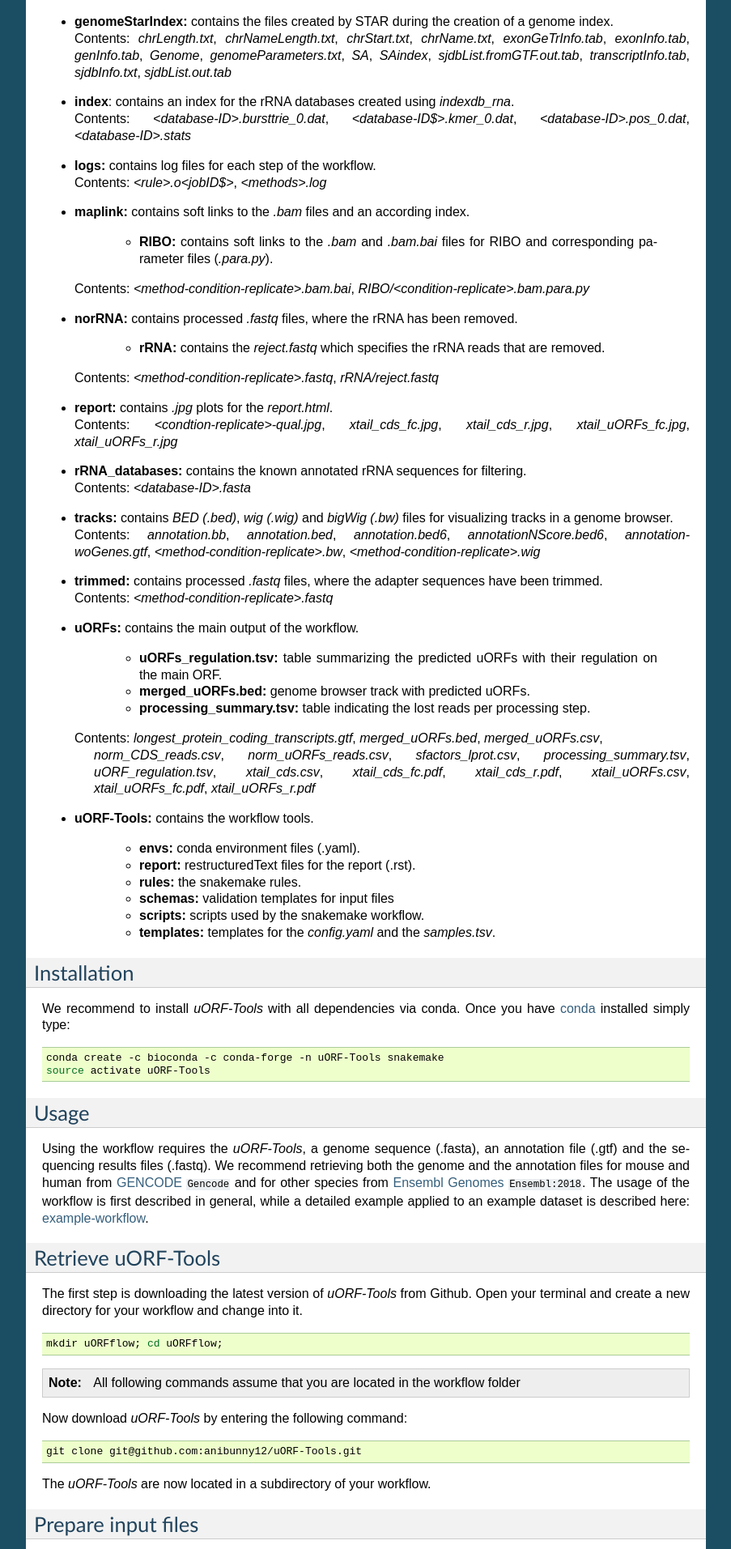
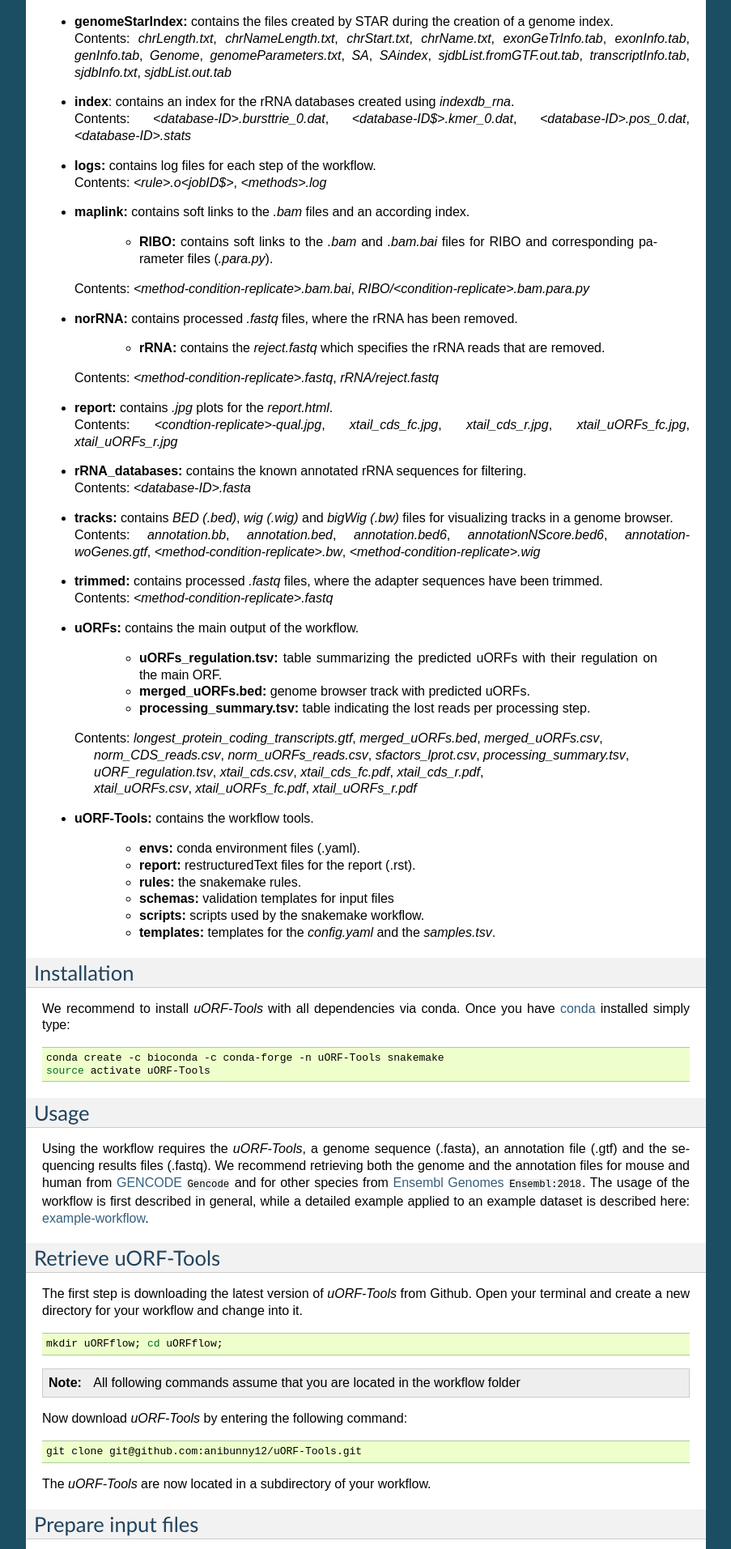
Before and after one commit to RickGelhausen/uORF-Tools_ReadTheDocs, a Sphinx documentation site: the page built from docs/source/overview.rst, in a window 1280 px wide. Shown: the part 1737-3650 px from the top of the page at 81% size, without its empty margins (198-1101 px from the left). Built offline with Sphinx 7.4.7, drawn with Linux system fonts in a browser that asks for light colours; cross-references to code outside the pages are shown as plain code.

Commit message:
Completing directory table

```diff
--- a/docs/source/overview.rst
+++ b/docs/source/overview.rst
@@ -82,7 +82,9 @@
 	- **processing_summary.tsv:** table indicating the lost reads per processing step.
 
   | Contents: *longest_protein_coding_transcripts.gtf*, *merged_uORFs.bed*, *merged_uORFs.csv*,
-  |                       *norm_CDS_reads.csv*, *norm_uORFs_reads.csv*, *sfactors_lprot.csv*, *processing_summary.tsv*, *uORF_regulation.tsv*, *xtail_cds.csv*, *xtail_cds_fc.pdf*, *xtail_cds_r.pdf*, *xtail_uORFs.csv*, *xtail_uORFs_fc.pdf*, *xtail_uORFs_r.pdf*
+  |           *norm_CDS_reads.csv*, *norm_uORFs_reads.csv*, *sfactors_lprot.csv*, *processing_summary.tsv*,
+  |           *uORF_regulation.tsv*, *xtail_cds.csv*, *xtail_cds_fc.pdf*, *xtail_cds_r.pdf*,
+  |           *xtail_uORFs.csv*, *xtail_uORFs_fc.pdf*, *xtail_uORFs_r.pdf*
 
 • **uORF-Tools:** contains the workflow tools.
 
```
